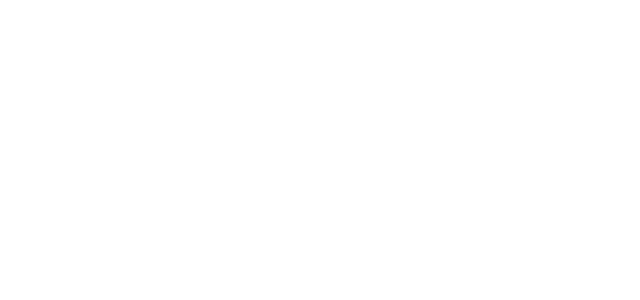
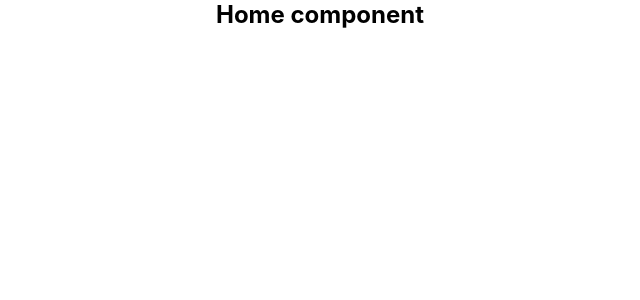
Before and after one commit to abuzafaremon/bike-review, a React (Create React App) app: page / in a window 1280 px wide. Shown: the top 300 px of the page, without its empty margins (320-960 px from the left). Built offline with nearby package versions, Linux system fonts and the light colour scheme.

Commit message:
install router and set up routes

```diff
--- a/src/App.js
+++ b/src/App.js
@@ -1,10 +1,19 @@
 
 import './App.css';
+import { Route, Routes } from 'react-router-dom';
+import NotFound from './components/NotFound/NotFound';
+import Home from './components/Home/Home';
 
 function App() {
   return (
     <div className="App">
 
+      <Routes>
+        <Route path='/' element={<Home></Home>}></Route>
+        <Route path='/home' element={<Home></Home>}></Route>
+        {/* <Route path='/review' element={}></Route> */}
+        <Route path='*' element={<NotFound></NotFound>}></Route>
+      </Routes>
     </div>
   );
 }
--- a/src/components/Home/Home.js
+++ b/src/components/Home/Home.js
@@ -0,0 +1,11 @@
+import React from 'react';
+
+const Home = () => {
+  return (
+    <div>
+      <h2>Home component</h2>
+    </div>
+  );
+};
+
+export default Home;
--- a/src/components/NotFound/NotFound.css
+++ b/src/components/NotFound/NotFound.css
@@ -0,0 +1,7 @@
+h1 {
+  font-size: 200px;
+}
+
+p {
+  font-size: 20px;
+}
--- a/src/components/NotFound/NotFound.js
+++ b/src/components/NotFound/NotFound.js
@@ -0,0 +1,13 @@
+import React from 'react';
+import './NotFound.css'
+
+const NotFound = () => {
+  return (
+    <div>
+      <h1>404</h1>
+      <p>Not found the page you looking for</p>
+    </div>
+  );
+};
+
+export default NotFound;
--- a/src/index.js
+++ b/src/index.js
@@ -3,14 +3,15 @@ import ReactDOM from 'react-dom/client';
 import './index.css';
 import App from './App';
 import reportWebVitals from './reportWebVitals';
+import { BrowserRouter } from 'react-router-dom';
 
 const root = ReactDOM.createRoot(document.getElementById('root'));
 root.render(
-
-  <React.StrictMode>
-    <App />
-  </React.StrictMode>
-
+  <BrowserRouter>
+    <React.StrictMode>
+      <App />
+    </React.StrictMode>
+  </BrowserRouter>
 );
 
 // If you want to start measuring performance in your app, pass a function
```
